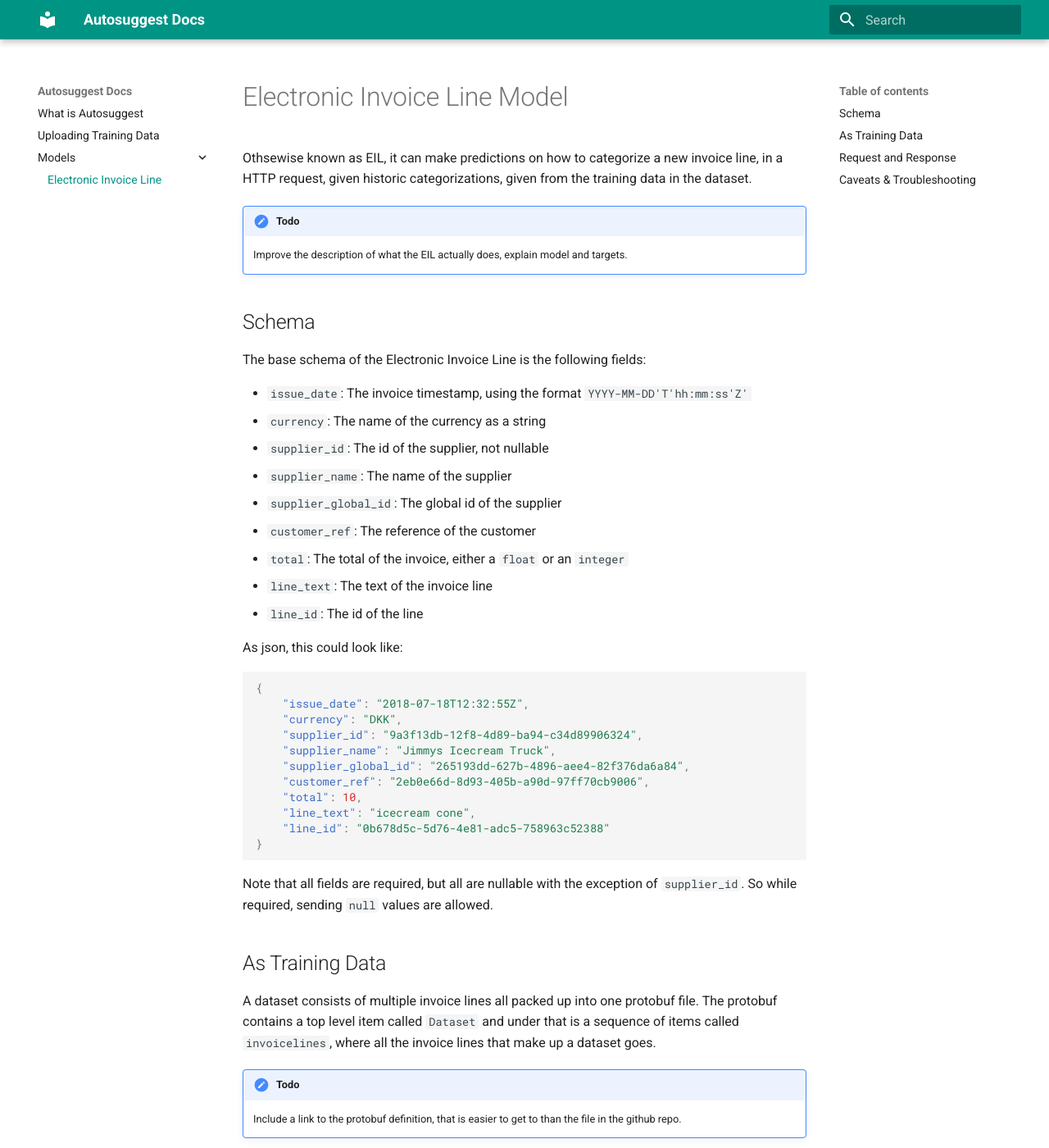
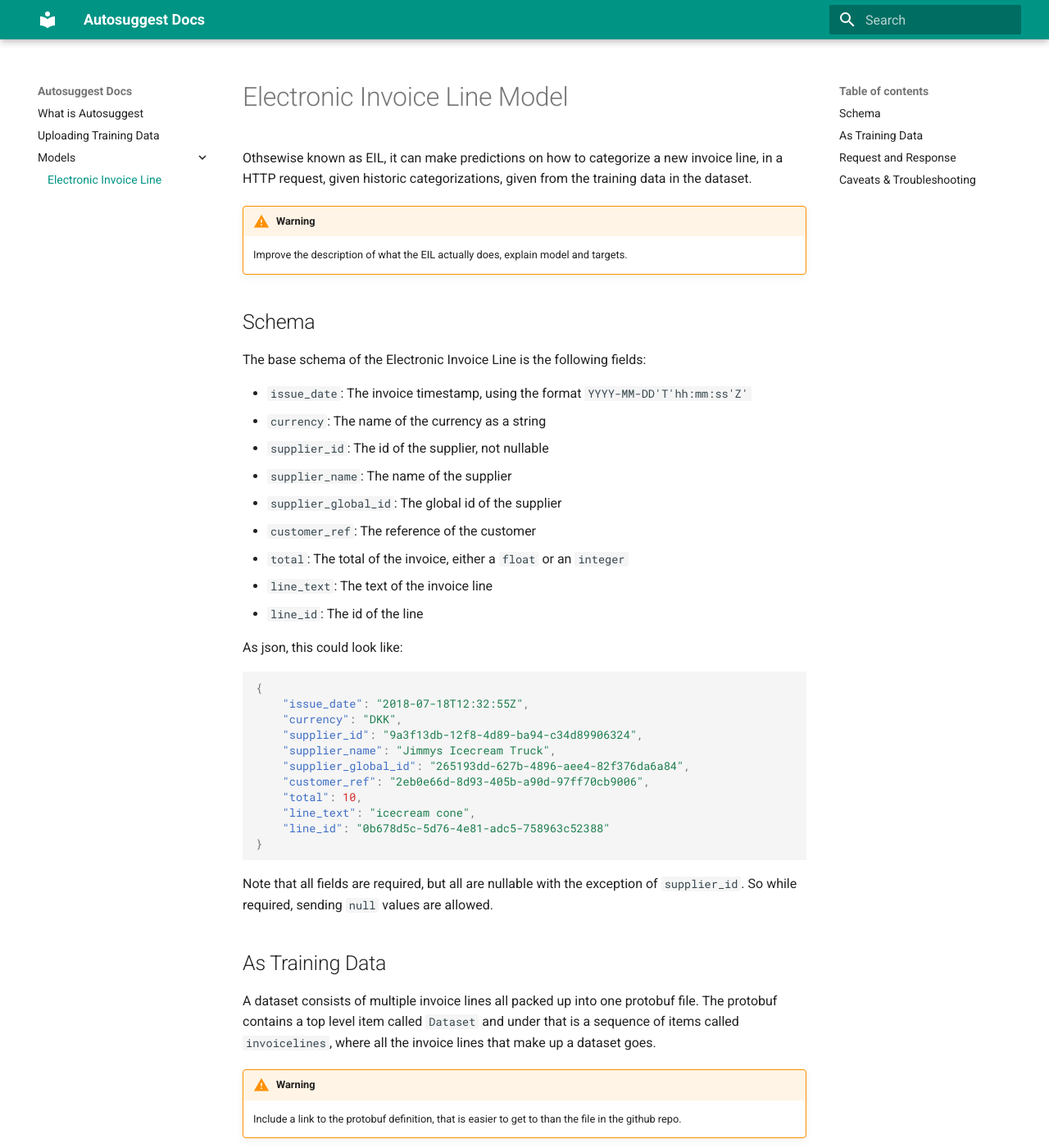
Before and after one commit to e-conomic/vml-docs, an MkDocs documentation site: the page built from docs/models/einvoice-model.md, in a window 1280 px wide and 1400 px high. Shown: the whole window at 82% size. Built offline with MkDocs 1.6.1 and Material for MkDocs 9.7.7, drawn with Linux system fonts in a browser that asks for light colours; old or Windows-style settings are respelled for this version of MkDocs.

Commit message:
Prettied up the admonition types

```diff
--- a/docs/models/einvoice-model.md
+++ b/docs/models/einvoice-model.md
@@ -3,7 +3,7 @@ Electronic Invoice Line Model
 
 Othsewise known as EIL, it can make predictions on how to categorize a new invoice line, in a HTTP request, given historic categorizations, given from the training data in the dataset.
 
-!!! Todo
+!!! warning
     Improve the description of what the EIL actually does, explain model and targets.
 
 Schema
@@ -44,7 +44,7 @@ As Training Data
 
 A dataset consists of multiple invoice lines all packed up into one protobuf file. The protobuf contains a top level item called `Dataset` and under that is a sequence of items called `invoicelines`, where all the invoice lines that make up a dataset goes.
 
-!!! Todo
+!!! warning
     Include a link to the protobuf definition, that is easier to get to than the file in the github repo.
 
 Request and Response
```
Also changed, not shown: docs/data-upload.md (+1 -1 lines), docs/index.md (+1 -1 lines).
